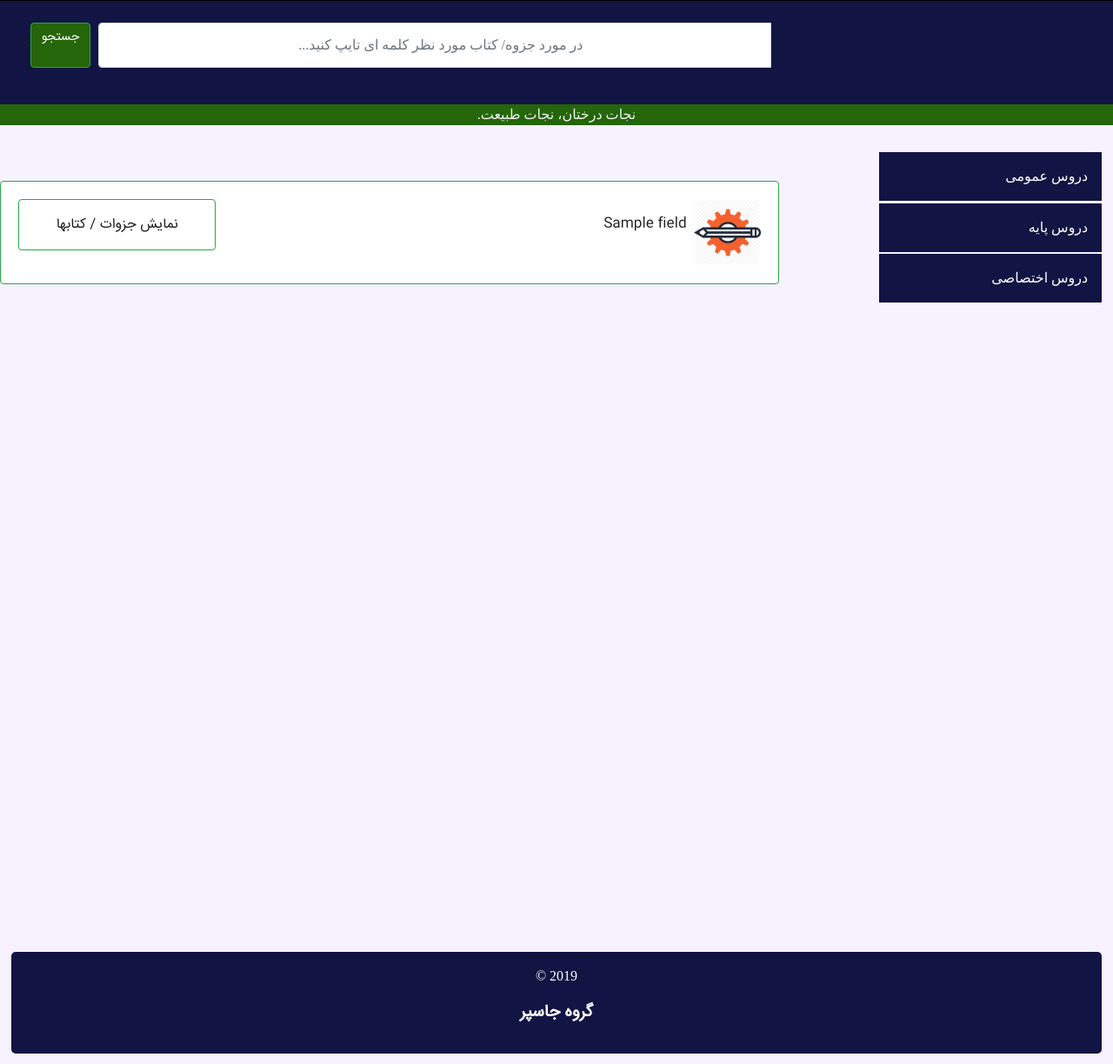
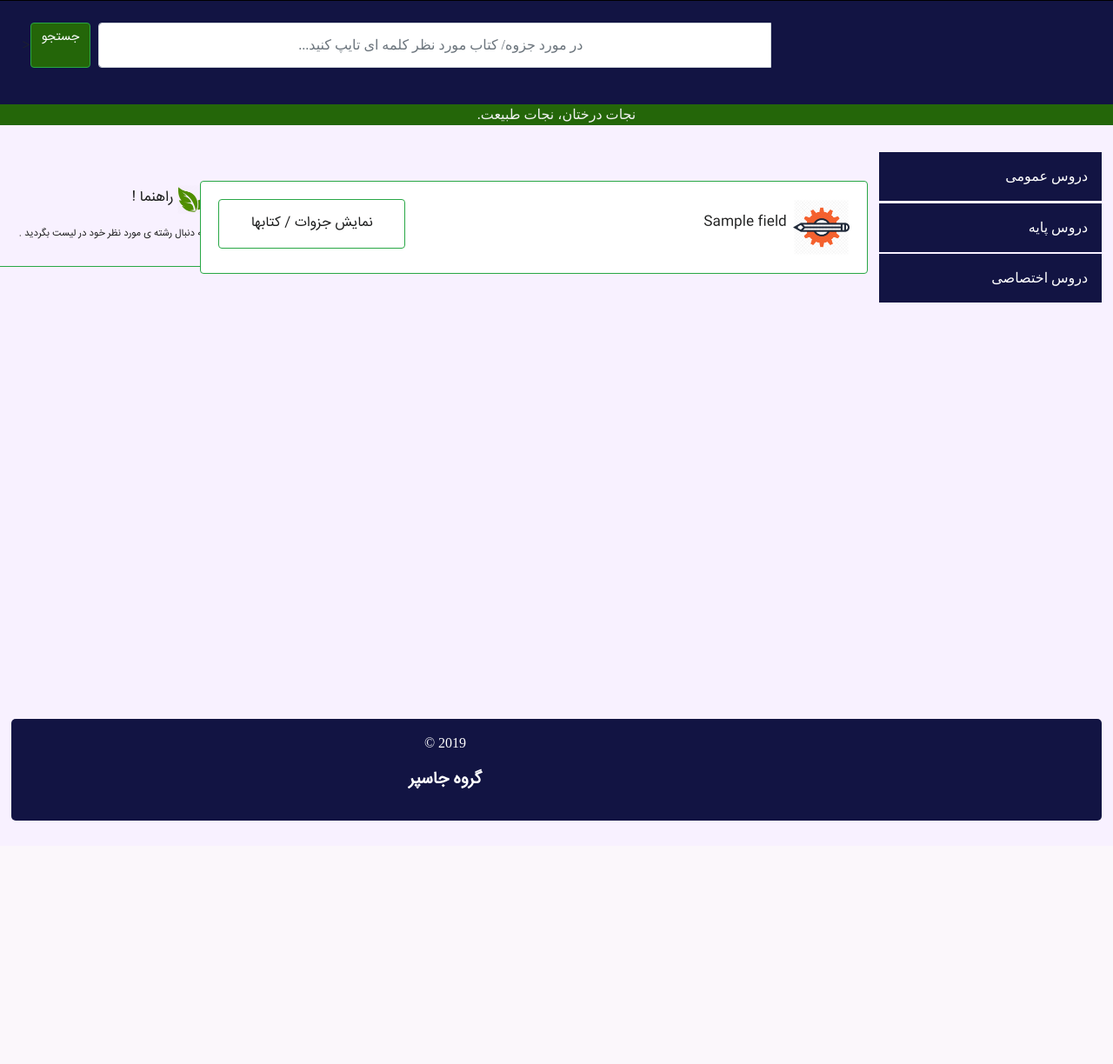
Before and after one commit to pooyaphoenix/Jasper, a Django app: page /filedlist/ in a window 1280 px wide. Shown: the part 118-1342 px from the top of the page at 87% size. After the commit the page ends 1062 px from the top, so only its background shows below. Run offline with Django 3.2, Linux system fonts and the light colour scheme; tables that the repository leaves empty hold one stand-in row (values such as "Sample post"); some libraries are stand-ins or nearby versions.

Commit message:
making templates alright

```diff
--- a/jasper/blog/templates/base.html
+++ b/jasper/blog/templates/base.html
@@ -179,7 +179,7 @@
 
 
 <!-- Footer -->
-<footer class="page-footer font-small blue" style="background-color: #121443 ;margin: 1%  ;margin-top: 60%;  border-radius: 5px;">
+<footer class="page-footer font-small blue" style="background-color: #121443 ;margin: 1%  ;margin-top: 40%;  border-radius: 5px;">
 
   <!-- Copyright -->
   <div class="footer-copyright text-center py-3"><p  style="color: white">© 2019</p>
--- a/jasper/blog/templates/blog/field_list.html
+++ b/jasper/blog/templates/blog/field_list.html
@@ -25,7 +25,7 @@
 
     {% for Field in allof_filed %}
 
-    <div class="card border-success mb-3" style="max-width: 70%;">
+    <div class="card border-success mb-3" style="max-width: 60%;margin-left: 18%;">
 
         <div class="card-body text-success">
             <div>
--- a/jasper/blog/templates/blog/universiy_list.html
+++ b/jasper/blog/templates/blog/universiy_list.html
@@ -27,7 +27,7 @@
 
     {% for University in allof_uni %}
 
-    <div class="card border-success mb-3" style="max-width: 70%;">
+    <div class="card border-success mb-3" style="max-width: 60%;margin-left: 18% ">
 
         <div class="card-body text-success">
             <div>
--- a/jasper/blog/templates/home.html
+++ b/jasper/blog/templates/home.html
@@ -69,9 +69,8 @@
                 {{Book.university}}
             </p>
             <p class="skinny" style="text-align: right; color: black;" dir="rtl">{{ Book.description}}</p>
-
             <small class="text-muted" dir="rtl">
-                <a style="color:rgb(85, 85, 85) ; float: left" href="#">نوشته شده توسط {{user.username}}</a>
+                <a style="color:rgb(85, 85, 85) ; float: left" href="#">نوشته شده توسط {{Book.user}}</a>
             </small>
         </div>
         <a href="/{{Book.id}}">
--- a/jasper/blog/views.py
+++ b/jasper/blog/views.py
@@ -75,19 +75,20 @@ def register(request):
 def myprofile(request):
       return render(request, 'accounts/profile.html')
 
+#ثبت آگهی
 @login_required
 def post_new(request):
     if request.method == "POST":
         form = PostForm(request.POST)
         if form.is_valid():
             form.save()
-
+            Book.user=username.userform2
             return redirect('/')
     else:
         form = PostForm()
     return render(request, 'blog/post_edit.html', {'form': form})
 
-
+#لیست دانشگاه ها
 def universitylist(request):
     allof_uni = Universty.objects.all()
 
@@ -96,6 +97,8 @@ def universitylist(request):
     }
 
     return render(request, 'blog/universiy_list.html',context)
+
+#لیست رشته ها
 def fieldlist(request):
     allof_filed = Field.objects.all()
 
@@ -105,6 +108,7 @@ def fieldlist(request):
 
     return render(request, 'blog/field_list.html',context)
 
+#جزوه های موجود در دانشگاه مورد نظر
 def university_books(request, uni_id):
     allof_books = Book.objects.filter(university=uni_id)
     context = {
@@ -112,6 +116,7 @@ def university_books(request, uni_id):
     }
     return render(request, 'home.html', context)
 
+#جزوه های موجود در رشته ی مورد نظر
 def field_books(request, field_id):
     allof_books = Book.objects.filter(field=field_id)
     context = {
```
Also changed, not shown: jasper/blog/forms.py (+4 -4 lines).
